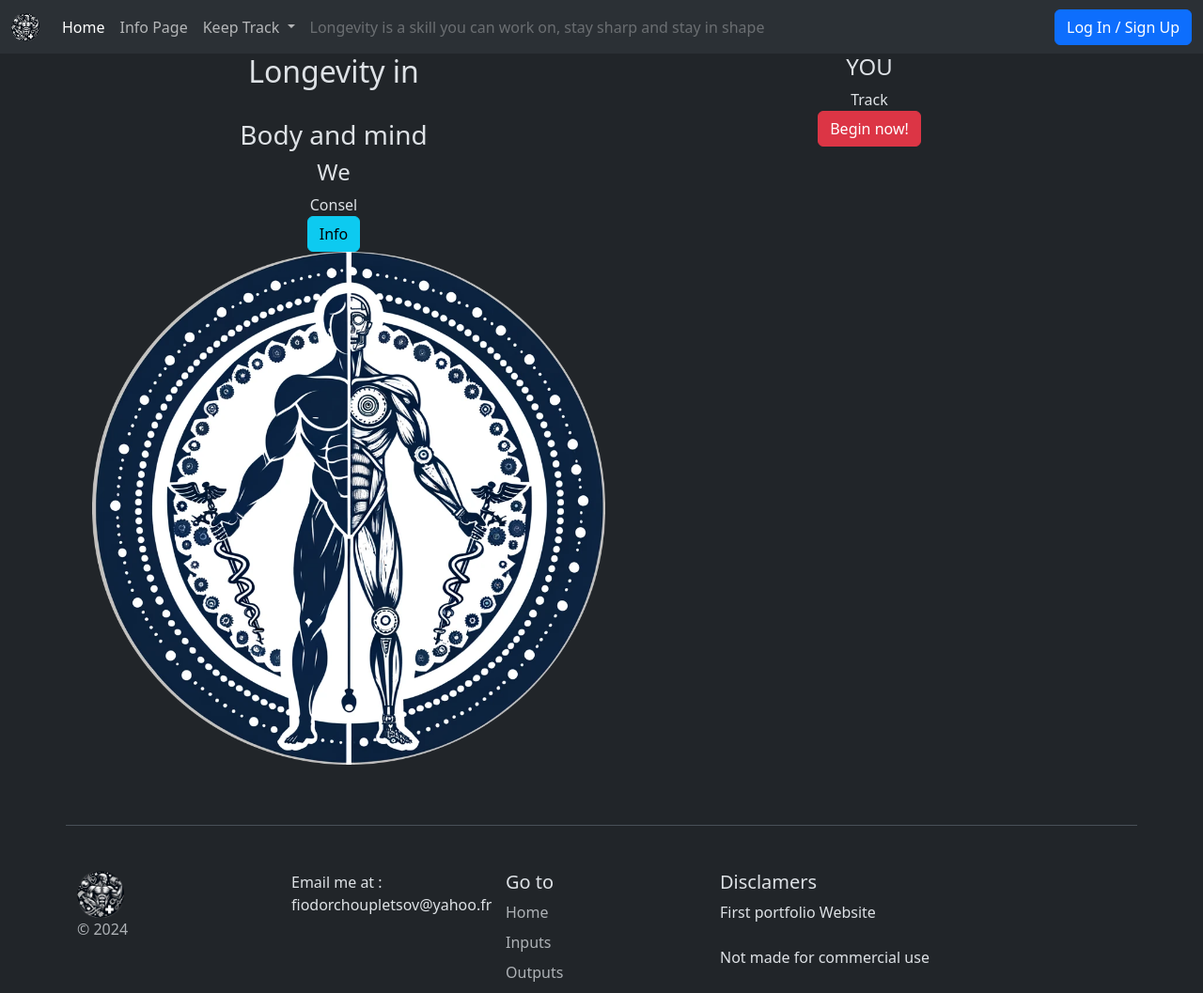
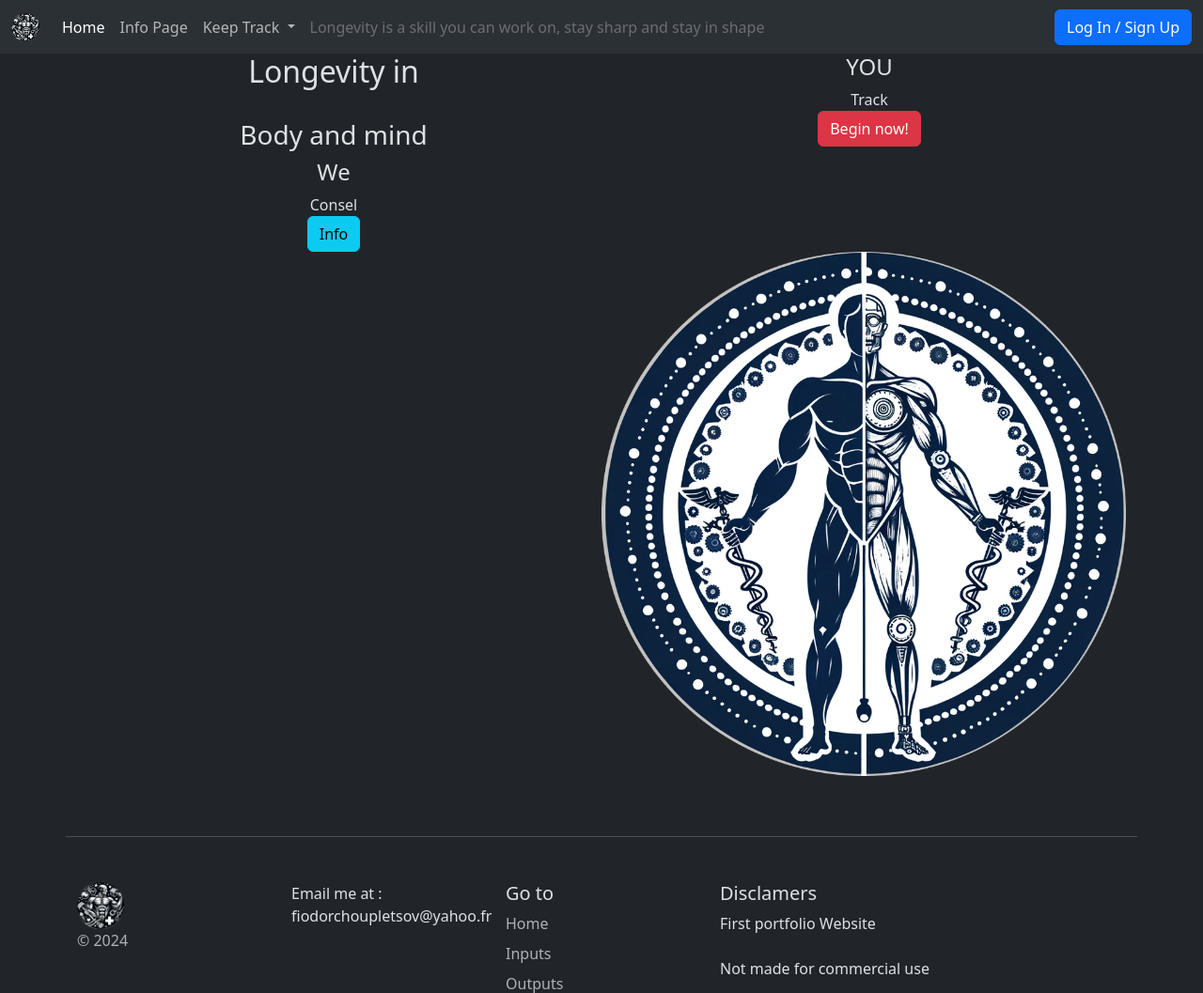
Before and after one commit to Self-Taught-Fiodor/TrackingApp, a Flask app: page /home in a window 1280 px wide. Shown: the top 1057 px of the page at 94% size. Run offline with Flask 3, Linux system fonts and the light colour scheme.

Commit message:
"row to col on picture"

```diff
--- a/api/templates/home.html
+++ b/api/templates/home.html
@@ -20,7 +20,7 @@
             <h4>YOU</h4>Track <br><a class="btn btn-danger" href="signup" role="button">Begin now!</a>
         </div>
     </div>
-    <div class="row">
+    <div class="col">
         <img src="static\otherLogo.png" alt="other logo" class="col-md-6 float-md-end mb-3 ms-md-3">
     </div>
 </div>
```
